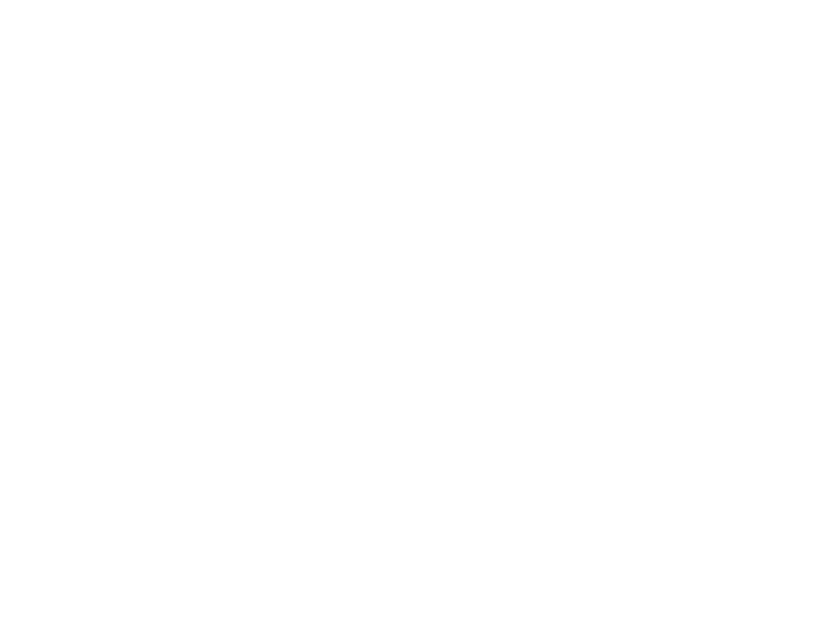
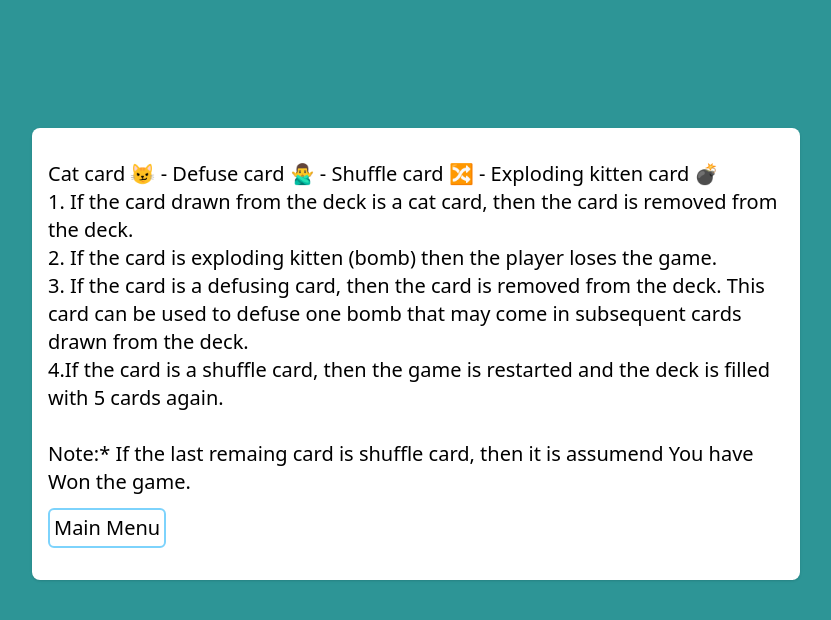
Before and after one commit to Raviikumar001/explodingKittens, a React (Vite) app: page /app/instructons in a window 1280 px wide. Before the commit this address had no page. Shown: the top 620 px of the page, without its empty margins (224-1055 px from the left). Built offline with nearby package versions, Linux system fonts and the light colour scheme; sample sign-in values are in the browser's storage.

Commit message:
aded logout and Instructions page

```diff
--- a/src/App.tsx
+++ b/src/App.tsx
@@ -1,10 +1,11 @@
 
-
+import './index.css';
 import {Routes,Route} from 'react-router-dom'
 import Home from './home/Home'
 import MainApp from './app/_App'
 import ProtectedRoute from './components/_ProtectedRoutes'
 import Game from './game/_game'
+import Instructions from './app/_Instructions';
 function App() {
 
   return (
@@ -16,6 +17,7 @@ function App() {
     <Route element={<ProtectedRoute />}>
         <Route path='/app' element={<MainApp />} />
         <Route path='/game' element={<Game />} />
+        <Route path='/app/instructons' element={<Instructions />} / >
       </Route>
     </Routes>
 
--- a/src/app/_App.tsx
+++ b/src/app/_App.tsx
@@ -2,15 +2,22 @@
 import {  useSelector } from "react-redux";
 import { RootState } from "../Types";
 import { Link } from "react-router-dom";
-
+import { useNavigate } from "react-router-dom";
 const MainApp = () => {
 
   const user= useSelector( (state: RootState) => state.auth.user);
   // const token  = useSelector( (state: RootState) => state.auth.token);
   console.log(user)
+  let navigate  = useNavigate();
+  const QuitGame = ()=>{
+    localStorage.removeItem('user');
+    localStorage.removeItem('token')
+    navigate("/");
+
+  }
 
   return (
-    <div className="h-screen app-bg">
+    <div className="h-screen app-bg ">
       <div
         className="
         pt-8
@@ -72,6 +79,25 @@ const MainApp = () => {
           text-2xl
           "
           >
+
+           <Link to="/app/instructons">
+           Instructions For Game
+             </Link>
+
+          </button>
+          <button
+            className="text-center w-full
+          border
+          border-gray-400
+          rounded-md
+          p-2
+          mt-2
+          bg-rose-700
+          text-white
+          text-2xl
+          "
+          onClick={QuitGame}
+          >
             Quit Game
           </button>
         </div>
--- /dev/null
+++ b/src/app/_Instructions.tsx
@@ -0,0 +1,37 @@
+import React from "react";
+import { Link } from "react-router-dom";
+
+const Instructions: React.FC = () => {
+  return (
+    <div className="full-height-bg ">
+      <div className="grid content-center text-xl">
+        <div
+          className=' bg-white
+            px-4
+            py-8
+            shadow
+            mt-[10%]
+            mr-[20%]
+            ml-[20%]
+            sm:rounded-lg
+            sm:px-10" '
+        >
+          {" "}
+          Cat card 😼 - Defuse card 🙅‍♂️ - Shuffle card 🔀 - Exploding kitten card 💣
+          <p>1. If the card drawn from the deck is a cat card, then the card is removed from the deck.</p>
+          <p>2. If the card is exploding kitten (bomb) then the player loses the game.</p>
+          <p>3. If the card is a defusing card, then the card is removed from the deck. This card can be used to defuse one bomb that may come in subsequent cards drawn from the deck.</p>
+          <p>4.If the card is a shuffle card, then the game is restarted and the deck is filled with 5 cards again.</p>
+          <br />
+          Note:* If the last remaing card is shuffle card, then it is assumend You have Won the game.
+          <button className="block mt-3 border-2 border-sky-300 p-1 rounded-md hover:bg-orange-300">
+            <Link to="/app">
+            Main Menu </Link>
+          </button>
+        </div>
+      </div>
+    </div>
+  );
+};
+
+export default Instructions;
--- a/src/game/_game.tsx
+++ b/src/game/_game.tsx
@@ -5,6 +5,7 @@ import { RootState } from "../Types";
 import { shuffleCards, flipCard, removeCard } from "../reducers/gameReducer";
 import Popup from "../components/game/_GameOverPopup";
 import WonPopup from "../components/game/_GameWonPopup";
+import { Link } from "react-router-dom";
 
 interface CardType {
     src: string;
@@ -65,9 +66,10 @@ const Game: React.FC = () => {
     console.log(diffuse, 'diffuse')
     console.log(cards)
     return (
-        <div className="game-bg flex flex-col gap-5 bg-orange-900" >
+        <div className="full-height-bg h-full flex flex-col gap-5 " >
             <h1 className="text-center text-2xl pt-10 text-white">Exploding Kittens</h1>
-            <button onClick={() => dispatch(shuffleCards())} className="">New Game</button>
+            <button onClick={() => dispatch(shuffleCards())} className="font-semibold">New Game</button>
+            <button  className="font-semibold"><Link to="/app">Main Menu  </Link>  </button>
             <div className="card-grid">
                 {cards.map((card) => (
                     <div key={card.id}>
--- a/src/index.css
+++ b/src/index.css
@@ -8,7 +8,10 @@
   margin: 0;
   padding: 0;
 }
-
+html, body {
+  height: 100%;
+  margin: 0; /* Reset default browser margins */
+}
 
 @layer components {
   .home-body {
@@ -65,3 +68,8 @@
     transform: rotateY(90deg);
     transition-delay: 0s;
 }
+
+.full-height-bg {
+  background-color: #2D9596;
+  min-height: 100vh;
+}
```
